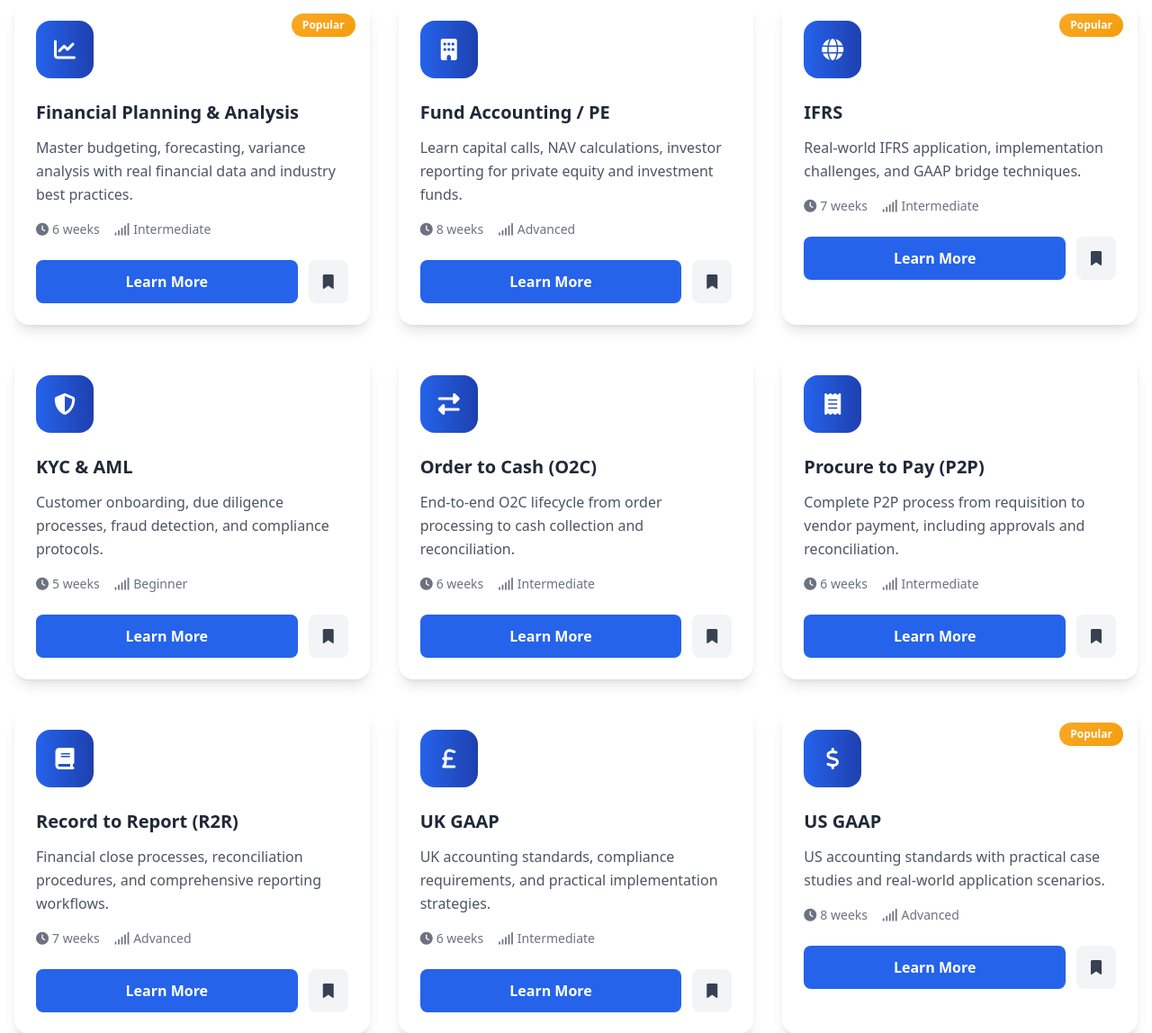
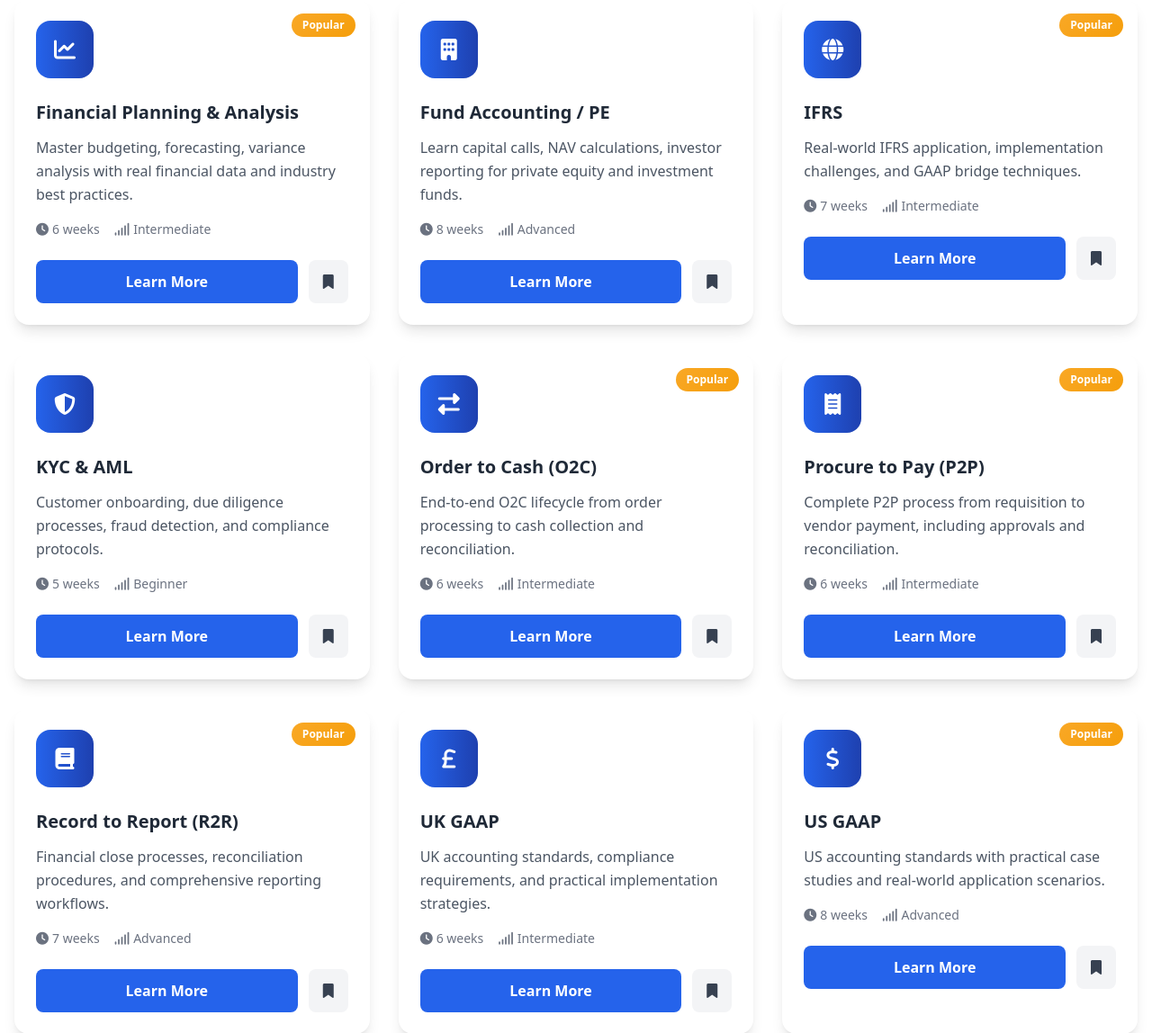
Before and after one commit to SamirSengupta/path2hire, a Flask app: page /training/index.html in a window 1280 px wide. Shown: the part 1341-2489 px from the top of the page at 90% size. Run offline with Flask 3, Linux system fonts and the light colour scheme; some libraries are stand-ins or nearby versions.

Commit message:
major changes

```diff
--- a/site/contact.html
+++ b/site/contact.html
@@ -201,7 +201,7 @@
         <h3 class="text-xl font-bold text-gray-800 mb-4">Call Us</h3>
         <p class="text-gray-600 mb-4">Speak directly with our career advisors for immediate assistance</p>
         <div class="space-y-2">
-          <p class="font-semibold text-primary text-lg">+91 98765 43210</p>
+          <p class="font-semibold text-primary text-lg">+919051539665</p>
           <p class="text-gray-500 text-sm">Mon-Fri: 9:00 AM - 7:00 PM</p>
           <p class="text-gray-500 text-sm">Sat: 10:00 AM - 4:00 PM</p>
         </div>
@@ -214,7 +214,7 @@
         <h3 class="text-xl font-bold text-gray-800 mb-4">Email Us</h3>
         <p class="text-gray-600 mb-4">Send us detailed questions and we'll respond within 24 hours</p>
         <div class="space-y-2">
-          <p class="font-semibold text-primary text-lg">info@path2hire.co.in</p>
+          <p class="font-semibold text-primary text-lg">contact@path2hire.com</p>
           <p class="text-gray-500 text-sm">General Inquiries</p>
           <p class="font-semibold text-accent text-sm">admissions@path2hire.co.in</p>
           <p class="text-gray-500 text-sm">Program Admissions</p>
--- a/site/training/index.html
+++ b/site/training/index.html
@@ -516,7 +516,7 @@ const programs = [
     category: "accounting",
     duration: "6 weeks",
     level: "Intermediate",
-    popular: false
+    popular: true
   },
   {
     slug: "p2p",
@@ -526,7 +526,7 @@ const programs = [
     category: "accounting",
     duration: "6 weeks",
     level: "Intermediate",
-    popular: false
+    popular: true
   },
   {
     slug: "r2r",
@@ -536,7 +536,7 @@ const programs = [
     category: "accounting",
     duration: "7 weeks",
     level: "Advanced",
-    popular: false
+    popular: true
   },
   {
     slug: "uk-gaap",
```
Also changed, not shown: templates/results.html (+3 -5 lines).
